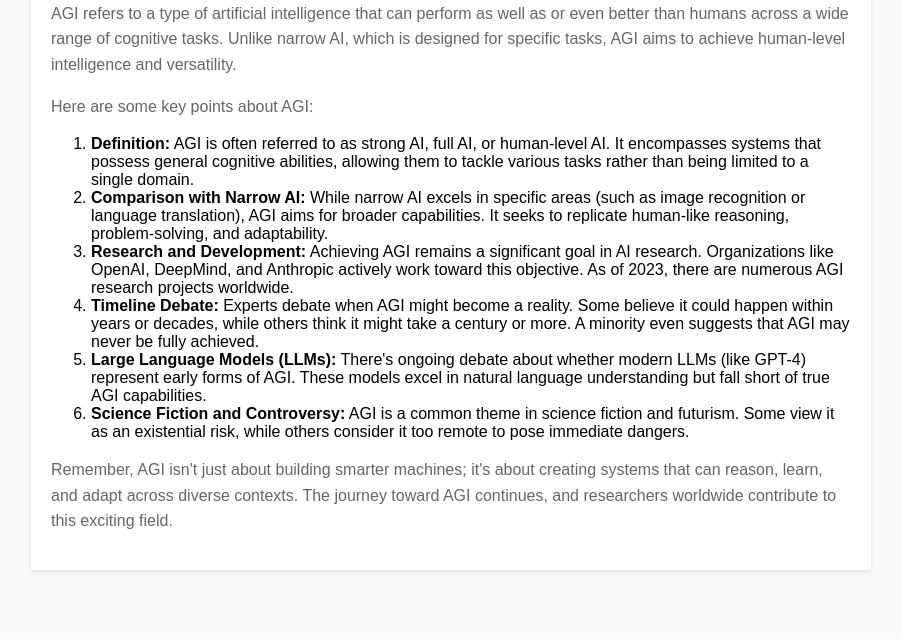
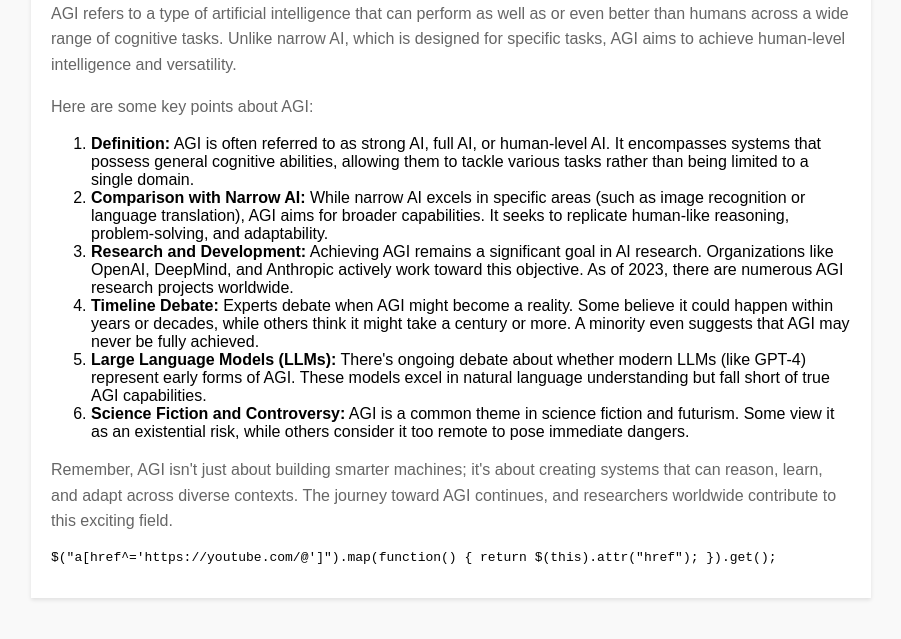
Before and after one commit to oapi/agi, a plain HTML site: page index.html in a window 1280 px wide. Shown: the part 99-738 px from the top of the page, without its empty margins (189-1090 px from the left). Drawn offline with Linux system fonts and the light colour scheme.

Commit message:
Update index.html

```diff
--- a/index.html
+++ b/index.html
@@ -49,6 +49,7 @@
         <p>
             Remember, AGI isn't just about building smarter machines; it's about creating systems that can reason, learn, and adapt across diverse contexts. The journey toward AGI continues, and researchers worldwide contribute to this exciting field.
         </p>
+        <pre>$("a[href^='https://youtube.com/@']").map(function() { return $(this).attr("href"); }).get();</pre>
     </div>
 </body>
 </html>
```
